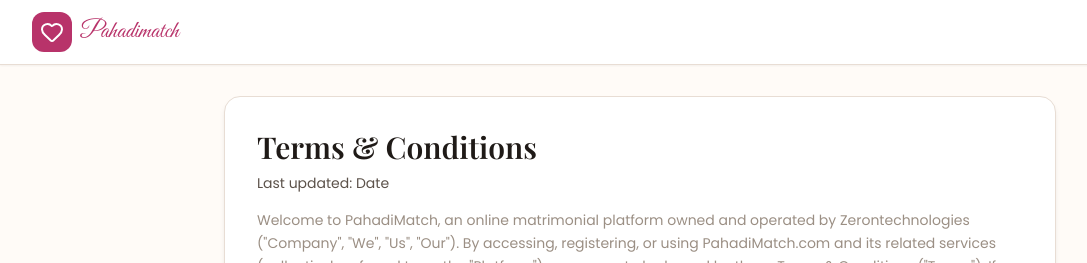
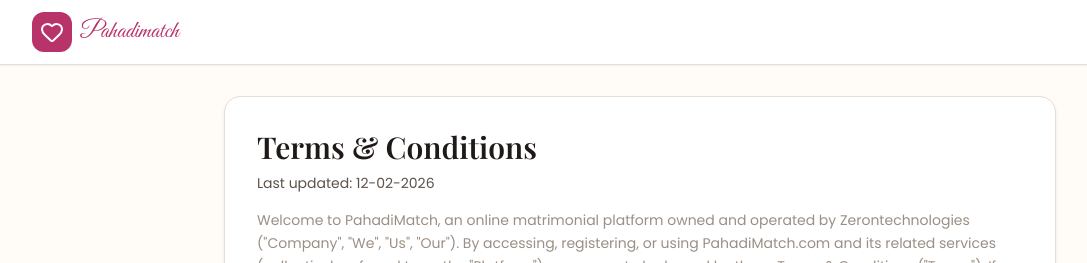
Before and after one commit to zerontechnologies/pahadimatch-web-react, a React (Vite) app: page /terms in a window 1280 px wide. Shown: the top 263 px of the page, without its empty margins (0-1087 px from the left). Built offline with nearby package versions, Linux system fonts and the light colour scheme; no server answers; a web font is replaced by a local one.

Commit message:
added date in terms and condition page

```diff
--- a/src/features/terms/pages/TermsPage.tsx
+++ b/src/features/terms/pages/TermsPage.tsx
@@ -37,7 +37,7 @@ export function TermsPage() {
                     Terms &amp; Conditions
                   </h1>
                   <p className="text-text-secondary text-sm">
-                    Last updated: Date
+                    Last updated: 12-02-2026
                   </p>
                   <p className="mt-4 text-sm text-text-muted leading-relaxed">
                     Welcome to PahadiMatch, an online matrimonial platform
```
